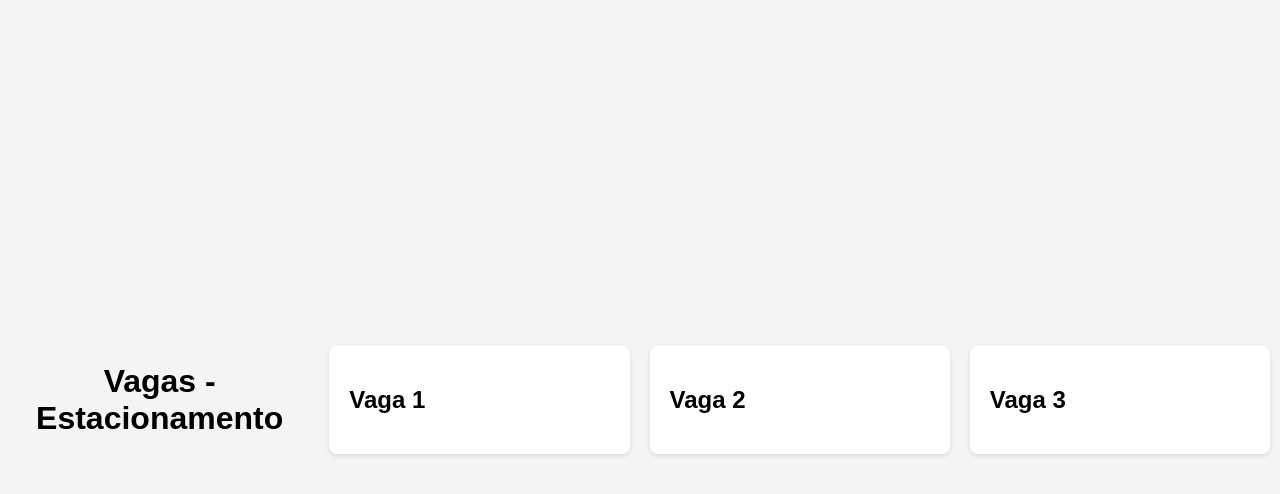
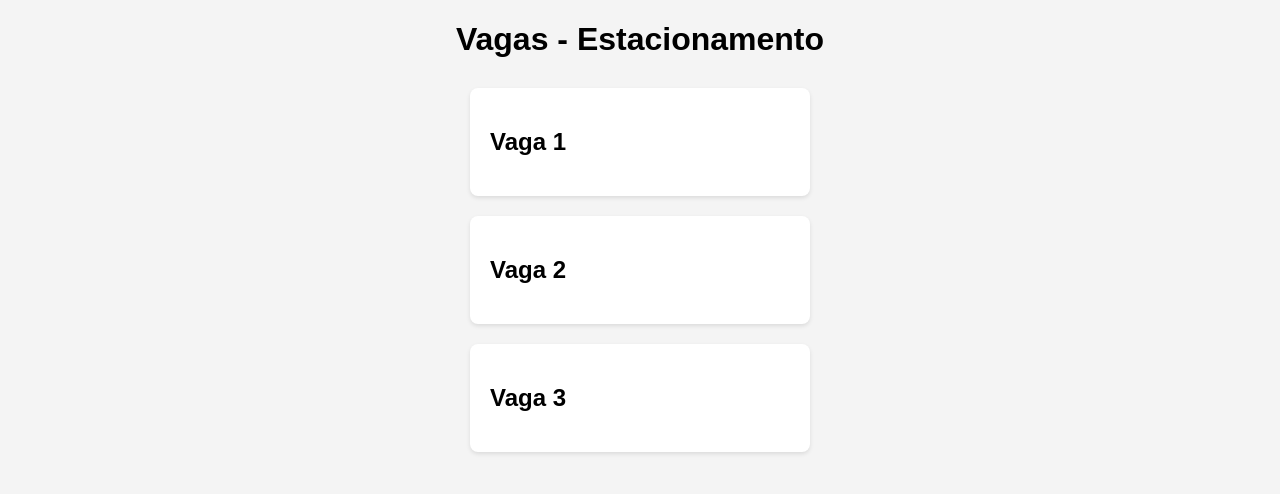
Before and after one commit to Rype1/Vagas-, a plain HTML site: page index.htm in a window 1280 px wide. Drawn offline with Linux system fonts and the light colour scheme; no server answers.

Commit message:
Agora vai

```diff
--- a/index.htm
+++ b/index.htm
@@ -10,10 +10,21 @@
       margin: 0;
       padding: 0;
       display: flex;
-      justify-content: center;
+      flex-direction: column;
       align-items: center;
       height: 100vh;
       background-color: #f4f4f4;
+    }
+
+    h1 {
+      text-align: center;
+      margin-bottom: 20px;
+    }
+
+    .parking-container {
+      display: flex;
+      flex-direction: column;
+      align-items: center;
     }
 
     .parking-space {
@@ -28,8 +39,9 @@
 </head>
 <body>
 
-<h1 style="text-align: center;">Vagas - Estacionamento</h1>
+<h1>Vagas - Estacionamento</h1>
 
+<div class="parking-container">
   <div id="parking1" class="parking-space">
     <h2>Vaga 1</h2>
     <span id="status1"> </span>
@@ -41,6 +53,7 @@
   <div id="parking3" class="parking-space">
     <h2>Vaga 3</h2>
     <span id="status3"> </span>
+  </div>
 </div>
 
 <script>
@@ -59,45 +72,21 @@
         throw new Error(`Erro na requisição: ${response.status}`);
       }
       return response.json();
-    }).then(data=>{
-        console.log(data)
-            const estacionamento1 = data.result[0]
-            const estacionamento2 = data.result[1]
-            const estacionamento3 = data.result[2]
-            document.querySelector('#status1').innerHTML=estacionamento1.value
-            document.querySelector('#status2').innerHTML=estacionamento2.value
-            document.querySelector('#status3').innerHTML=estacionamento3.value
-    })}
+    }).then(data => {
+      const estacionamento1 = data.result[0];
+      const estacionamento2 = data.result[1];
+      const estacionamento3 = data.result[2];
+      document.querySelector('#status1').innerHTML = estacionamento1.value;
+      document.querySelector('#status2').innerHTML = estacionamento2.value;
+      document.querySelector('#status3').innerHTML = estacionamento3.value;
+    });
+  }
 
   document.addEventListener('DOMContentLoaded', () => {
-    // Função para obter dados da API
-    getData()
-    })
+    getData();
+  });
 
-    setInterval(getData,10000)
-
-
-
-//     // Função para atualizar o conteúdo da vaga de estacionamento
-//     const updateParkingSpace = (parkingId, data) => {
-//       const parkingSpace = document.getElementById(parking${parkingId});
-//       if (parkingSpace) {
-//         parkingSpace.innerHTML = `
-//           <h2>Vaga ${parkingId}</h2>
-//           <p>Disponibilidade: ${data.disponibilidade}</p>
-//           <p>Horário de Funcionamento: ${data.horario}</p>
-//           <p>Preço: ${data.preco}</p>
-//         `;
-//       }
-//     };
-
-//     // Obter dados para cada vaga de estacionamento
-//     fetchData(1);
-//     fetchData(2);
-//     fetchData(3);
-//   });
-
-
+  setInterval(getData, 10000);
 </script>
 
 </body>
```
Also changed, not shown: manifest.json. Lines whose indentation alone changed are shown as unchanged.
